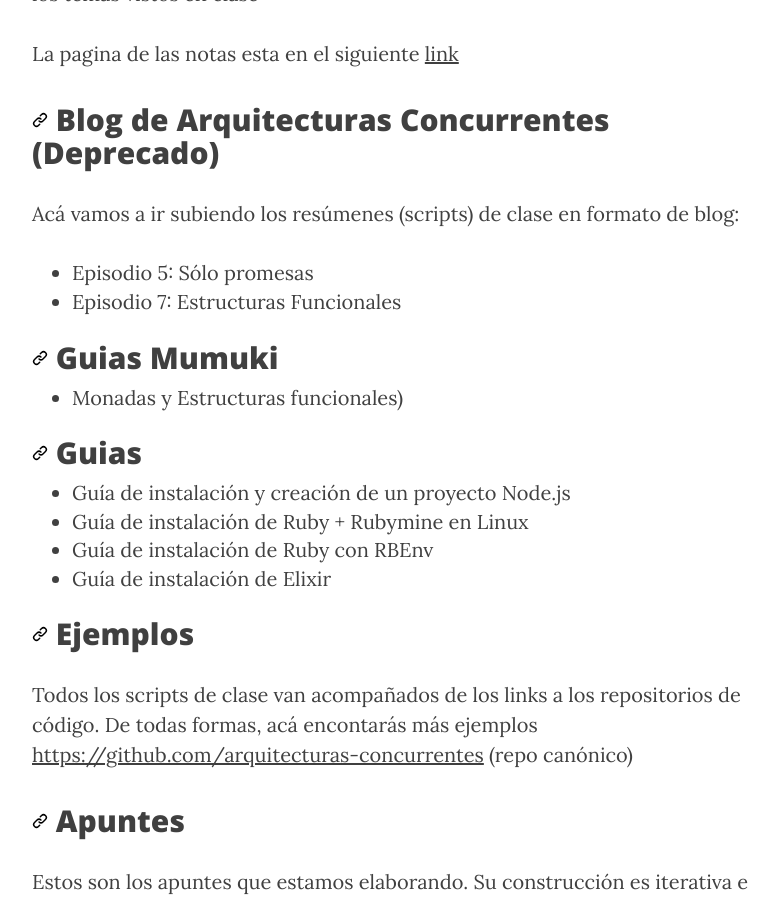
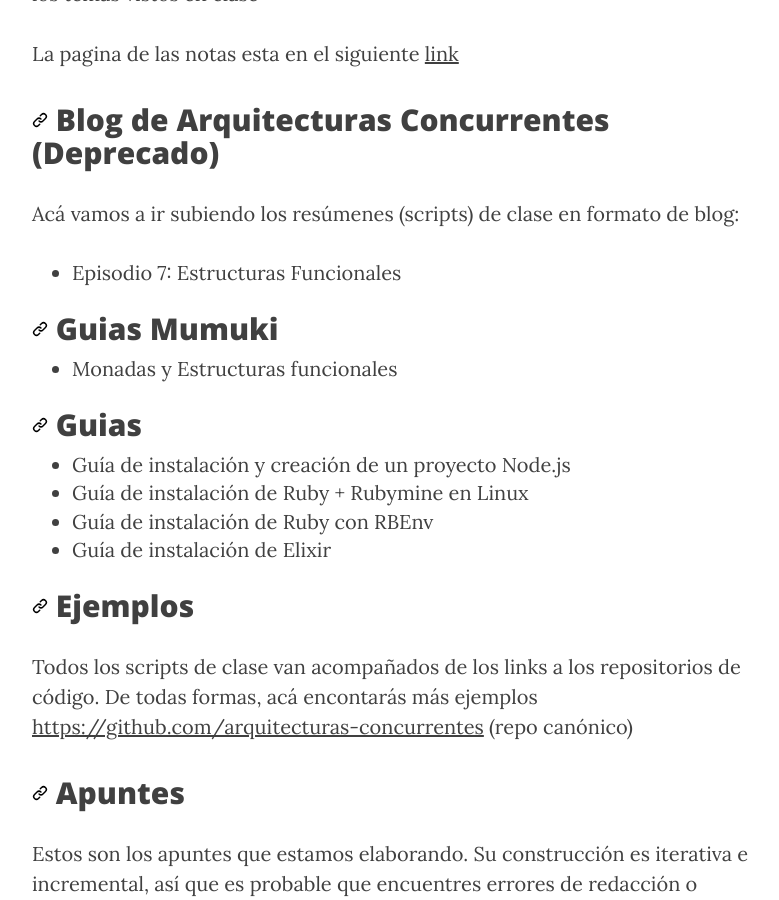
Before and after one commit to arquitecturas-concurrentes/arquitecturas-concurrentes.github.io, a Jekyll site: the page built from material.md, in a window 1280 px wide and 900 px high, scrolled down 1156 px. Shown: the whole window, without its empty margins (233-1012 px from the left). Built offline with Jekyll 4.4.1, drawn with Linux system fonts in a browser that asks for light colours; nearby versions of some CDN libraries.

Commit message:
Update material.md

```diff
--- a/material.md
+++ b/material.md
@@ -33,12 +33,11 @@ La pagina de las notas esta en el siguiente [link](https://arquitecturas-concurr
 
 Acá vamos a ir subiendo los resúmenes (scripts) de clase en formato de blog:
 
-* [Episodio 5: Sólo promesas](https://goo.gl/WmeqFz)
 * [Episodio 7: Estructuras Funcionales](https://goo.gl/SQGNi5)
 
 ## Guias Mumuki
 
-- [Monadas y Estructuras funcionales](https://mumuki.io/iasc/chapters/12-hilos-monadas-y-memoria-transaccional))
+- [Monadas y Estructuras funcionales](https://mumuki.io/iasc/chapters/12-hilos-monadas-y-memoria-transaccional)
 
 ## Guias
 
```
